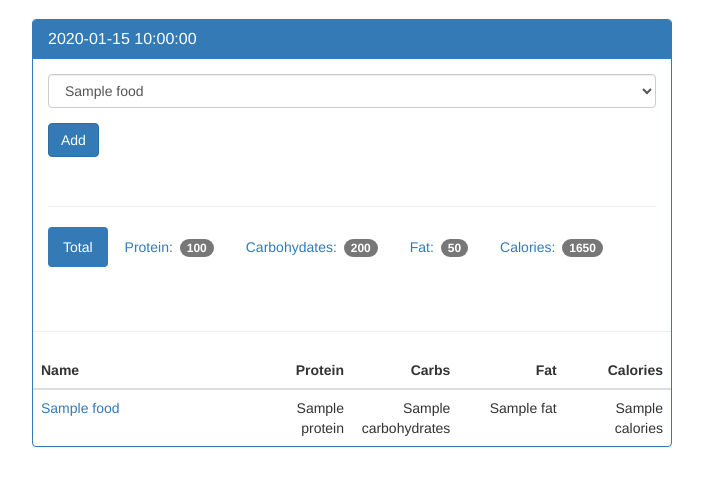
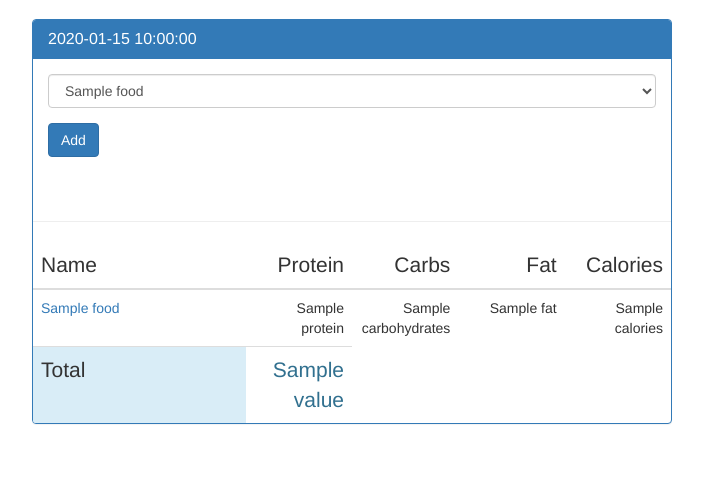
Before and after one commit to adschristian/food-tracker, a Flask app: template templates/day.html in a window 1280 px wide. Shown: the part 51-537 px from the top of the page, without its empty margins (288-991 px from the left). Run offline with Flask 2, Linux system fonts and the light colour scheme; the template is opened without the code that fills it: most values are stand-ins (such as "Sample title", 1, 10 or a date in 2020); some libraries are stand-ins or nearby versions.

Commit message:
getting food totals for day

```diff
--- a/app.py
+++ b/app.py
@@ -87,7 +87,24 @@
     log_cur = db.execute(log_sql, [date])
     log_results = log_cur.fetchall()
 
-    return render_template('day.html', date=pretty_date, food_results=food_results, log_results=log_results)
+    totals = dict()
+    totals['protein'] = 0
+    totals['carbohydrates'] = 0
+    totals['fat'] = 0
+    totals['calories'] = 0
+
+    for food in log_results:
+        totals['protein'] += int(food['protein'])
+        totals['carbohydrates'] += int(food['carbohydrates'])
+        totals['fat'] += int(food['fat'])
+        totals['calories'] += int(food['calories'])
+
+    print(totals.values())
+    return render_template('day.html',
+                           date=pretty_date,
+                           food_results=food_results,
+                           log_results=log_results,
+                           totals=totals)
 
 
 @app.route('/food', methods=['GET', 'POST'])
--- a/templates/day.html
+++ b/templates/day.html
@@ -26,27 +26,17 @@
 
                         </form>
 
-                        <div class="page-header"></div>
-
-                        <ul class="nav nav-pills" role="tablist">
-                            <li class="active"><a>Total</a></li>
-                            <li><a>Protein: <span class="badge">100</span></a></li>
-                            <li><a>Carbohydates: <span class="badge">200</span></a></li>
-                            <li><a>Fat: <span class="badge">50</span></a></li>
-                            <li><a>Calories: <span class="badge">1650</span></a></li>
-                        </ul>
-
                     </div>
 
                     <div class="page-header"></div>
                     <table class="table table-hover table-responsive">
                         <thead>
                         <tr>
-                            <th class="col-*">Name</th>
-                            <th class="col-lg-2 text-right">Protein</th>
-                            <th class="col-lg-2 text-right">Carbs</th>
-                            <th class="col-lg-2 text-right">Fat</th>
-                            <th class="col-lg-2 text-right">Calories</th>
+                            <th class="col-* lead">Name</th>
+                            <th class="col-lg-2 text-right lead">Protein</th>
+                            <th class="col-lg-2 text-right lead">Carbs</th>
+                            <th class="col-lg-2 text-right lead">Fat</th>
+                            <th class="col-lg-2 text-right lead">Calories</th>
                         </tr>
                         </thead>
                         <tbody>
@@ -60,6 +50,13 @@
                                 <td class="text-right">{{ food.calories }}</td>
                             </tr>
                         {% endfor %}
+
+                        <tr>
+                            <td class="bg-info lead">Total</td>
+                            {% for value in totals.values() %}
+                                <td class="text-right text-info lead">{{ value }}</td>
+                            {% endfor %}
+                        </tr>
                         </tbody>
                     </table>
                 </div>
```
